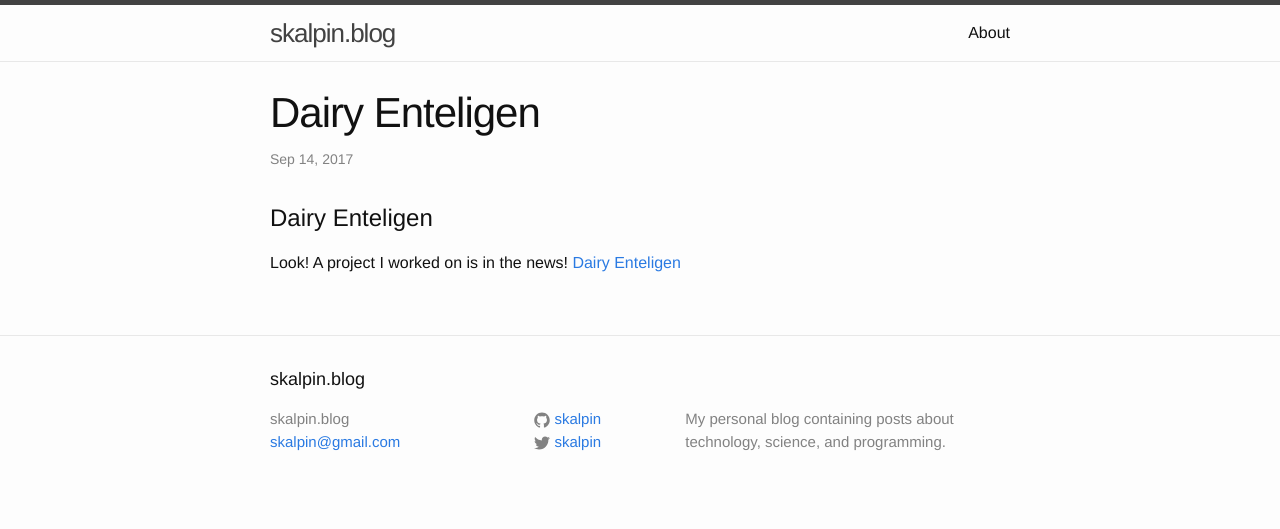
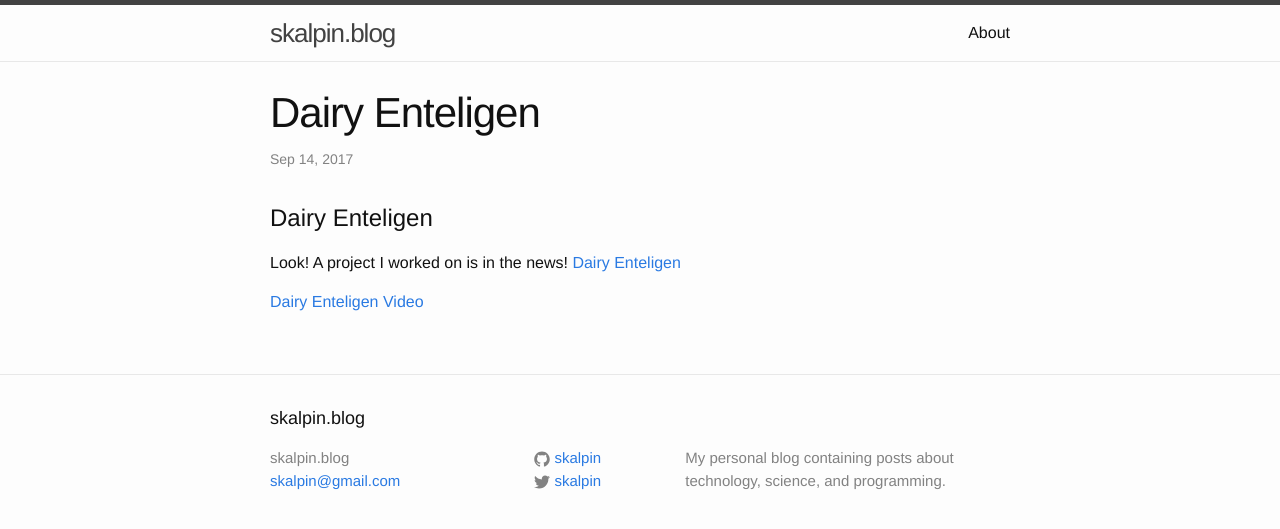
Before and after one commit to skalpin/skalpin.github.io, a Jekyll site: the page built from _posts/2017-9-14-Dairy-Enteligen.md, in a window 1280 px wide. Shown: the top 529 px of the page. Built offline with Jekyll 4.4.1, drawn with Linux system fonts in a browser that asks for light colours; comment, search, counter and statistics services are not loaded.

Commit message:
adding dairy enteligen video

```diff
--- a/_posts/2017-9-14-Dairy-Enteligen.md
+++ b/_posts/2017-9-14-Dairy-Enteligen.md
@@ -9,3 +9,5 @@ categories: update
 
 Look! A project I worked on is in the news!
 [Dairy Enteligen](http://www.prnewswire.com/news-releases/dairy-farmers-milk-the-power-of-data-to-improve-feed-and-farm-management-practices-with-cargills-dairy-enteligen-300517646.html)
+
+[Dairy Enteligen Video](https://www.youtube.com/watch?v=DahbPaNkZ5M)
```
